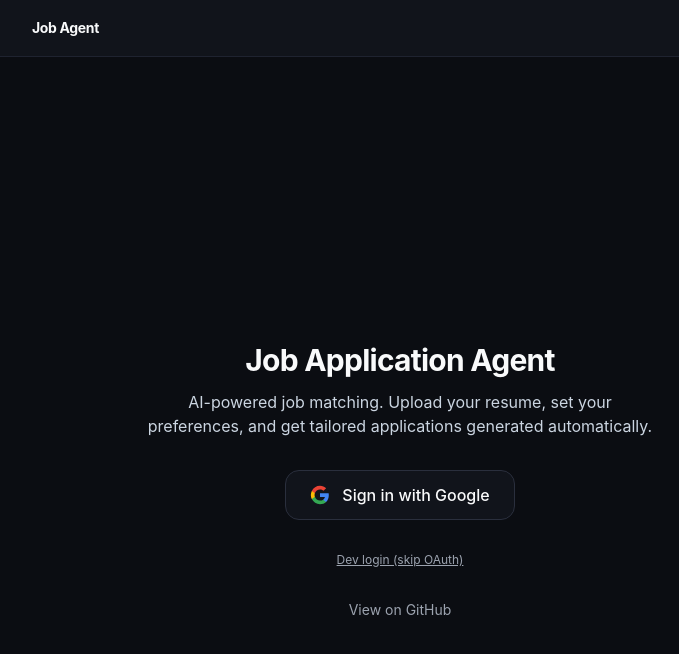
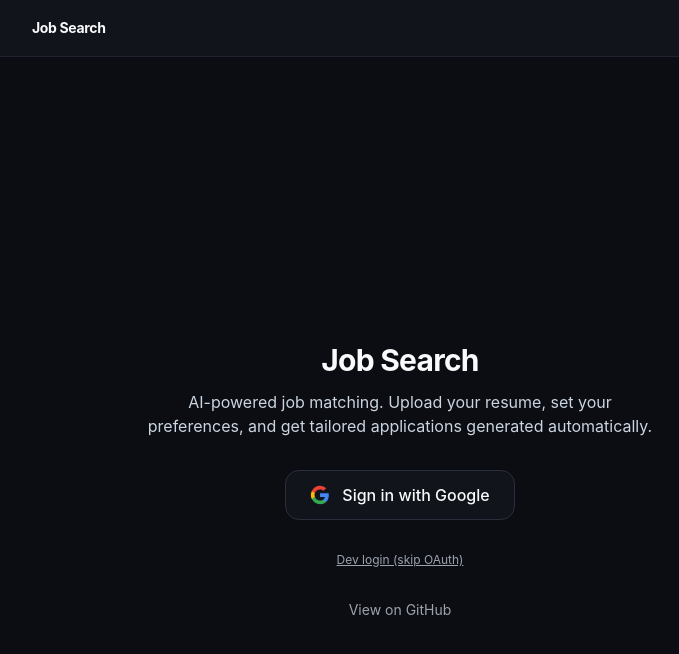
Before and after one commit to maksym-panibrat/job-application-agent, a React (Vite) app in the folder frontend/: page /login in a window 1280 px wide. Shown: the top 654 px of the page, without its empty margins (240-919 px from the left). Built offline with nearby package versions, Linux system fonts and the light colour scheme; no server answers.

Commit message:
refactor(frontend): rebrand chrome to "Job Search"
<title>, AppShell brand link, landing hero, and matching test +
e2e assertions all read "Job Search".

Co-Authored-By: Claude Opus 4.7 (1M context) <noreply@anthropic.com>

```diff
--- a/frontend/index.html
+++ b/frontend/index.html
@@ -4,7 +4,7 @@
     <meta charset="UTF-8" />
     <link rel="icon" type="image/svg+xml" href="/vite.svg" />
     <meta name="viewport" content="width=device-width, initial-scale=1.0" />
-    <title>Job Application Agent</title>
+    <title>Job Search</title>
   </head>
   <body>
     <div id="root"></div>
--- a/frontend/src/components/AppShell.tsx
+++ b/frontend/src/components/AppShell.tsx
@@ -29,7 +29,7 @@ export function AppShell({ children }: AppShellProps) {
     <div className="min-h-screen bg-bg text-text">
       <header className="sticky top-0 z-30 bg-surface border-b border-border">
         <div className="max-w-3xl mx-auto px-4 h-14 flex items-center justify-between gap-2">
-          <Link to="/" className="font-bold text-text text-sm tracking-tight">Job Agent</Link>
+          <Link to="/" className="font-bold text-text text-sm tracking-tight">Job Search</Link>
 
           <nav className="flex items-center gap-1">
             {user && (
--- a/frontend/src/pages/Landing.tsx
+++ b/frontend/src/pages/Landing.tsx
@@ -56,7 +56,7 @@ export default function Landing() {
   return (
     <div className="min-h-screen bg-bg flex flex-col items-center justify-center gap-8 px-4">
       <div className="text-center max-w-lg">
-        <h1 className="text-3xl font-bold text-text mb-3 tracking-tight">Job Application Agent</h1>
+        <h1 className="text-3xl font-bold text-text mb-3 tracking-tight">Job Search</h1>
         <p className="text-muted">
           AI-powered job matching. Upload your resume, set your preferences, and get
           tailored applications generated automatically.
```
Also changed, not shown: 2 other files (tests, documents, lock files or other folders).
